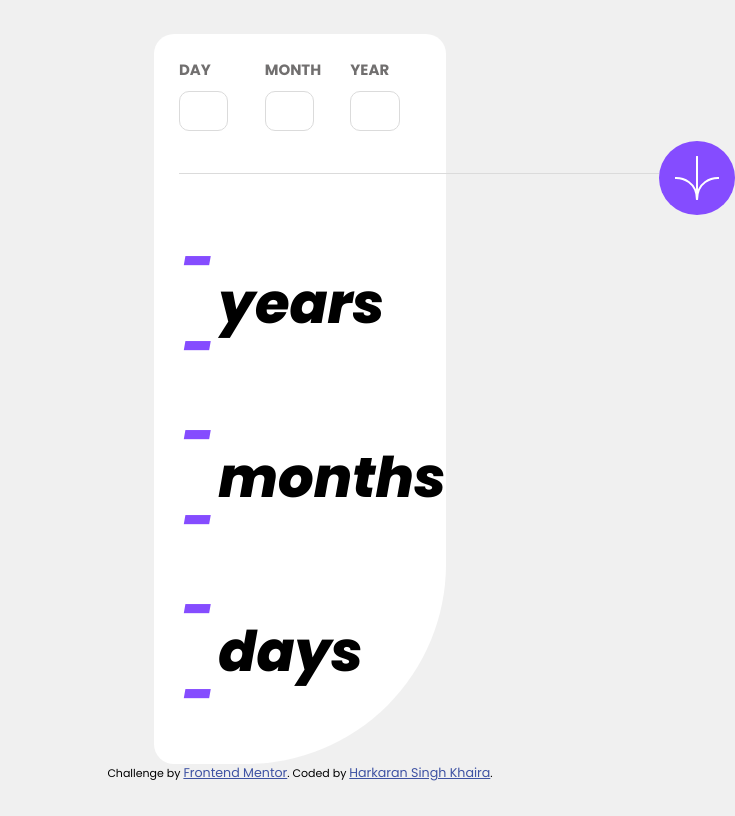
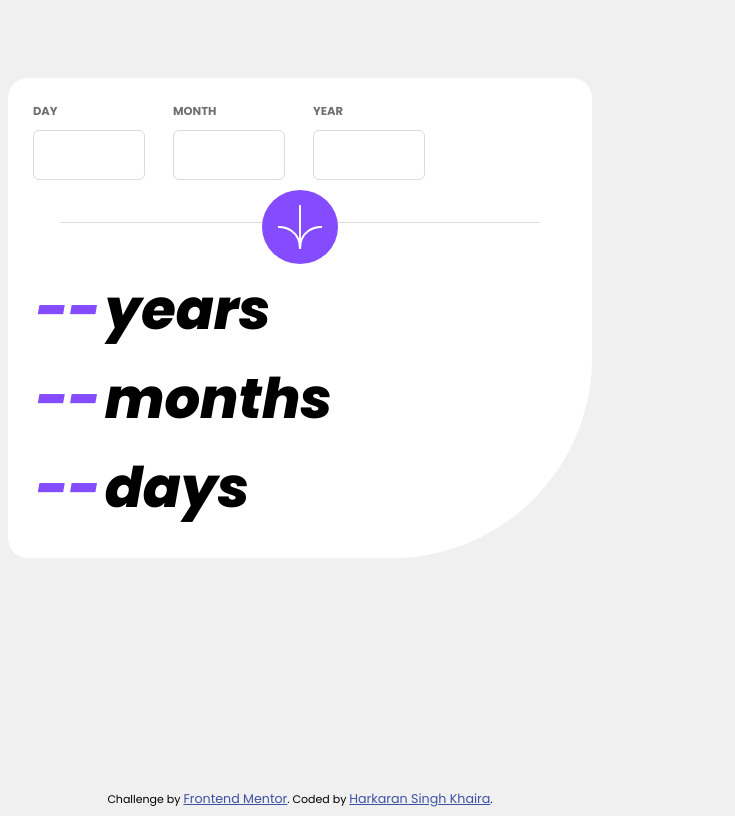
Before and after one commit to Mr-Khaira/age-calculator-app-main, a plain HTML site: page index.html in a window 600 px wide. Shown: the whole page, 735 px wide, since content can reach past the window. Drawn offline with Linux system fonts and the light colour scheme.

Commit message:
Mobile desing is complete

```diff
--- a/style/style.css
+++ b/style/style.css
@@ -57,7 +57,7 @@ body {
   font-family: "Poppins";
   display: flex;
   flex-direction: column;
-  justify-content: center;
+  justify-content: space-between;
   align-items: center;
   height: 100vh;
 }
@@ -69,18 +69,12 @@ main {
 }
 
 .main-container {
+  margin-top: 70px;
   width: 50%;
   background-color: hsl(0, 0%, 100%);
   padding: 25px;
   border-radius: 20px;
   border-bottom-right-radius: 200px;
-}
-
-.line {
-  background-color: hsl(0, 0%, 86%);
-  height: 1px;
-  width: 80%;
-  min-width: 480px;
 }
 
 /* Set the media of line as well remove rhe min-width as on. */
@@ -89,14 +83,15 @@ input {
   font-size: 12px;
   font-weight: bold;
   border: 1px solid hsl(0, 0%, 86%);
-  border-radius: 10px;
+  padding: 5px 15px;
+  border-radius: 6px;
   margin-top: 10px;
-  padding-left: 15px;
 }
 
 input[type="number"] {
-  height: 40px;
-  width: 70%;
+  font-size: x-large;
+  height: 50px;
+  width: 80%;
   max-width: 140px;
 }
 input[type="number"]::-webkit-inner-spin-button,
@@ -114,8 +109,7 @@ input[type="number"] {
 .form-conatiner {
   display: flex;
   flex-direction: row;
-  gap: 15px;
-  font-size: small;
+  font-size: x-small;
   font-weight: bold;
   color: hsl(0, 1%, 44%);
 }
@@ -123,6 +117,12 @@ input[type="number"] {
 .line-and-arrow {
   display: flex;
   align-items: center;
+  justify-content: center;
+}
+.line {
+  background-color: hsl(0, 0%, 86%);
+  height: 1px;
+  width: 80%;
 }
 
 .arrow {
@@ -142,3 +142,18 @@ input[type="number"] {
 .attribution a {
   color: hsl(228, 45%, 44%);
 }
+
+@media screen and (min-width: 400px) and (max-width: 600px) {
+  .main-container {
+    width: 100%;
+  }
+
+  .arrow {
+    position: relative;
+    right: center;
+  }
+  .line {
+    position: absolute;
+    max-width: 100%;
+  }
+}
```
